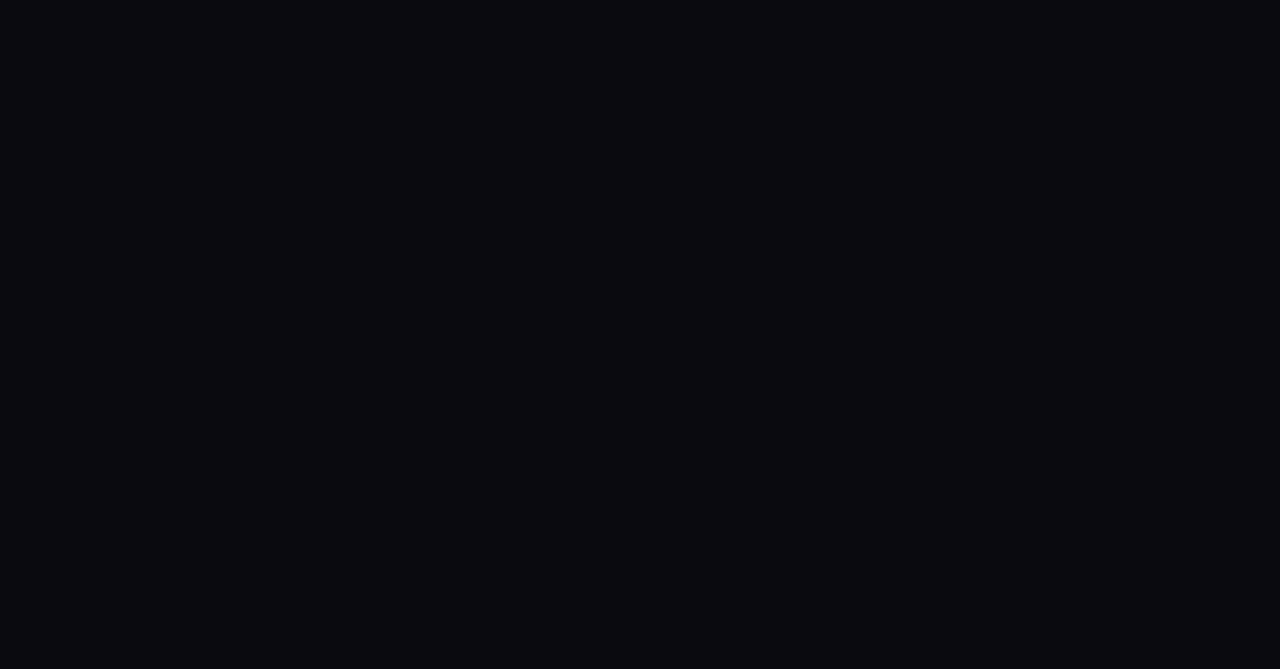
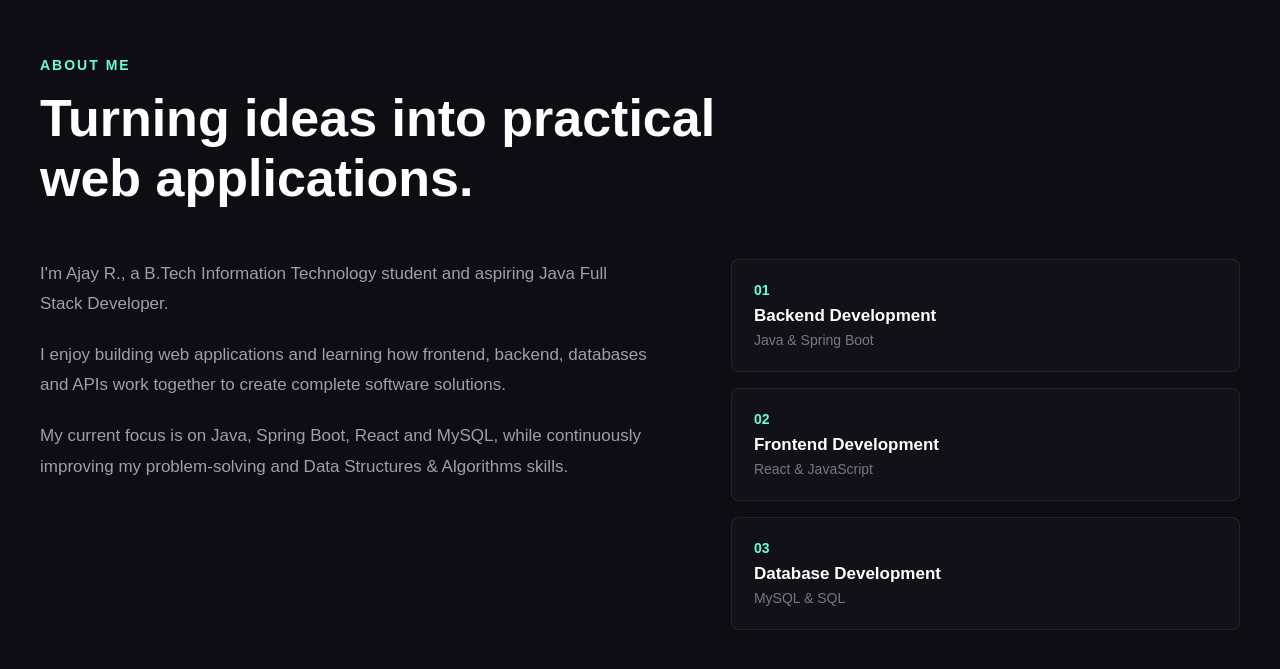
Before and after one commit to Ajayravichandran31/Ajay-portfolio, a React app in the folder frontend/: page / in a window 1280 px wide. Shown: the part 863-1532 px from the top of the page. Before the commit the page ends 800 px from the top, so only its background shows below. Built offline with nearby package versions, Linux system fonts and the light colour scheme; the HTML template or start-up script is replaced by a standard one.

Commit message:
Add professional about section

```diff
--- a/frontend/src/App.css
+++ b/frontend/src/App.css
@@ -244,3 +244,116 @@ main {
     font-size: 16px;
   }
 }
+
+/* ========================================
+   ABOUT SECTION
+======================================== */
+
+.about {
+  padding: 120px 24px;
+  background: #0d0d13;
+}
+
+.section-container {
+  max-width: 1200px;
+  margin: 0 auto;
+}
+
+.section-label {
+  margin-bottom: 16px;
+
+  font-size: 14px;
+  font-weight: 600;
+  letter-spacing: 2px;
+
+  color: #64ffda;
+}
+
+.about h2 {
+  max-width: 700px;
+
+  font-size: clamp(32px, 5vw, 52px);
+  line-height: 1.15;
+
+  color: #ffffff;
+}
+
+.about-content {
+  display: grid;
+  grid-template-columns: 1.2fr 1fr;
+  gap: 80px;
+
+  margin-top: 50px;
+}
+
+.about-text p {
+  margin-bottom: 20px;
+
+  font-size: 17px;
+  line-height: 1.8;
+
+  color: #9f9fac;
+}
+
+.about-highlights {
+  display: flex;
+  flex-direction: column;
+  gap: 16px;
+}
+
+.highlight-card {
+  padding: 22px;
+
+  border: 1px solid rgba(255, 255, 255, 0.08);
+  border-radius: 8px;
+
+  background: rgba(255, 255, 255, 0.02);
+
+  transition: transform 0.3s ease,
+              border-color 0.3s ease;
+}
+
+.highlight-card:hover {
+  transform: translateX(6px);
+  border-color: rgba(100, 255, 218, 0.4);
+}
+
+.highlight-card h3 {
+  margin-bottom: 8px;
+
+  font-size: 14px;
+
+  color: #64ffda;
+}
+
+.highlight-card p {
+  margin-bottom: 5px;
+
+  font-size: 17px;
+  font-weight: 600;
+
+  color: #ffffff;
+}
+
+.highlight-card span {
+  font-size: 14px;
+  color: #777784;
+}
+
+
+/* ========================================
+   ABOUT RESPONSIVE
+======================================== */
+
+@media (max-width: 768px) {
+
+  .about {
+    padding: 80px 24px;
+  }
+
+  .about-content {
+    grid-template-columns: 1fr;
+    gap: 40px;
+  }
+
+}
--- a/frontend/src/App.jsx
+++ b/frontend/src/App.jsx
@@ -1,4 +1,5 @@
 import Navbar from "./components/Navbar";
+import About from "./components/About";
 import "./App.css";
 
 function App() {
@@ -7,6 +8,7 @@ function App() {
       <Navbar />
 
       <main>
+
         <section id="home" className="hero">
           <div className="hero-content">
 
@@ -42,6 +44,9 @@ function App() {
 
           </div>
         </section>
+
+        <About />
+
       </main>
     </>
   );
--- /dev/null
+++ b/frontend/src/components/About.jsx
@@ -0,0 +1,60 @@
+function About() {
+  return (
+    <section id="about" className="about">
+      <div className="section-container">
+
+        <p className="section-label">ABOUT ME</p>
+
+        <h2>Turning ideas into practical web applications.</h2>
+
+        <div className="about-content">
+
+          <div className="about-text">
+            <p>
+              I'm Ajay R., a B.Tech Information Technology student
+              and aspiring Java Full Stack Developer.
+            </p>
+
+            <p>
+              I enjoy building web applications and learning how
+              frontend, backend, databases and APIs work together
+              to create complete software solutions.
+            </p>
+
+            <p>
+              My current focus is on Java, Spring Boot, React and
+              MySQL, while continuously improving my problem-solving
+              and Data Structures & Algorithms skills.
+            </p>
+          </div>
+
+          <div className="about-highlights">
+
+            <div className="highlight-card">
+              <h3>01</h3>
+              <p>Backend Development</p>
+              <span>Java & Spring Boot</span>
+            </div>
+
+            <div className="highlight-card">
+              <h3>02</h3>
+              <p>Frontend Development</p>
+              <span>React & JavaScript</span>
+            </div>
+
+            <div className="highlight-card">
+              <h3>03</h3>
+              <p>Database Development</p>
+              <span>MySQL & SQL</span>
+            </div>
+
+          </div>
+
+        </div>
+
+      </div>
+    </section>
+  );
+}
+
+export default About;
```
